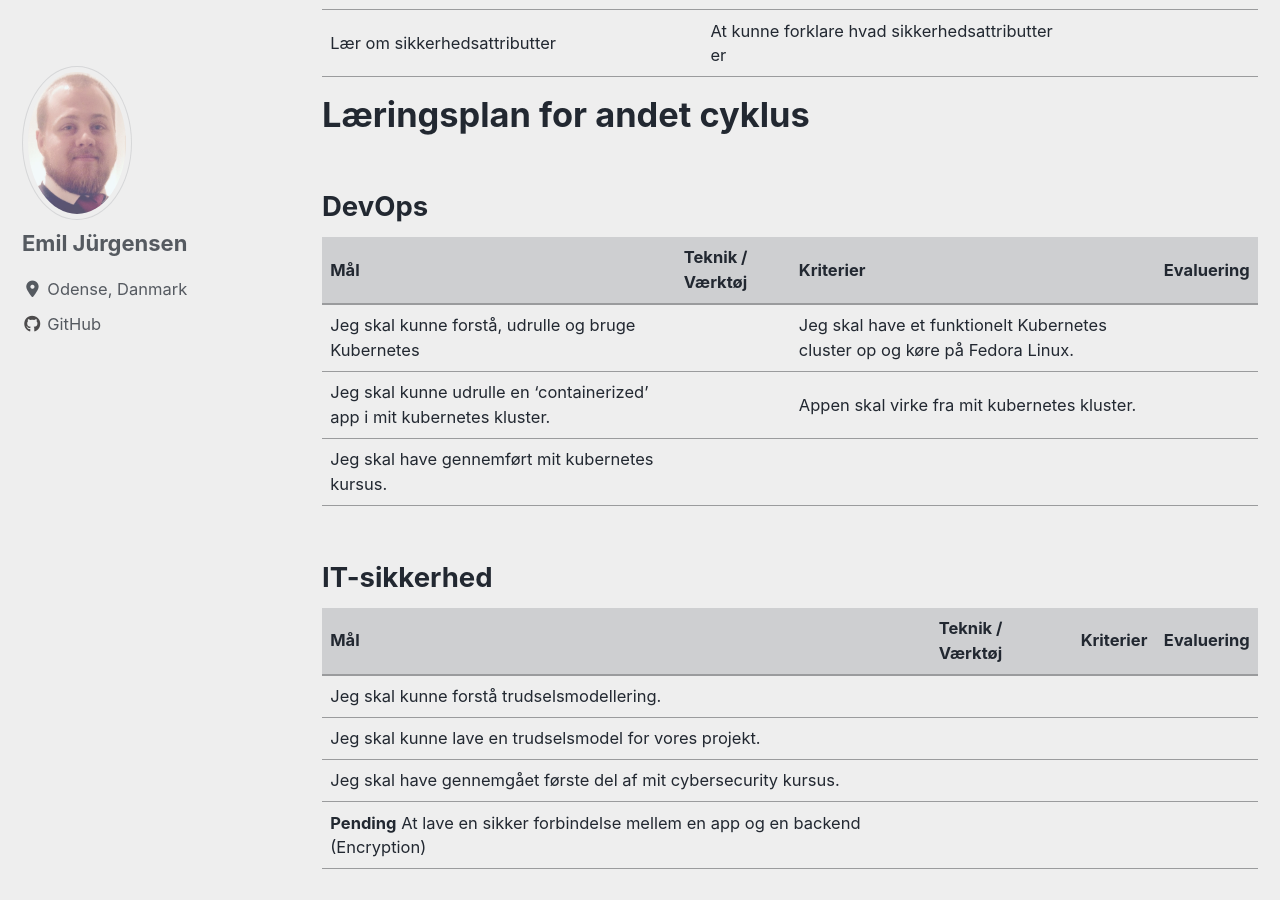
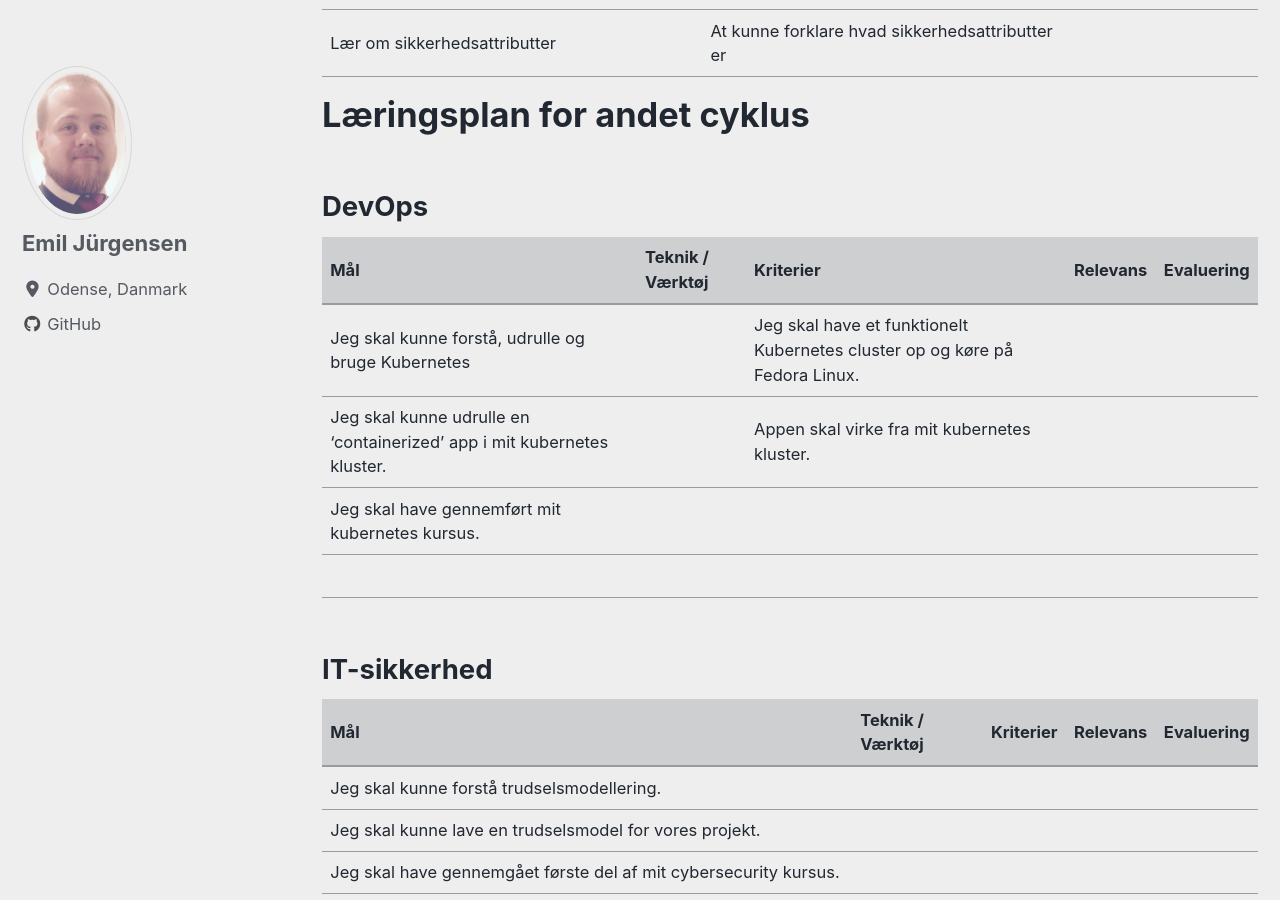
Before and after one commit to Emil428f/Portfolio, a Jekyll site: the page built from plan.md, in a window 1280 px wide and 900 px high, scrolled down 819 px. Built offline with Jekyll 4.4.1, drawn with Linux system fonts in a browser that asks for light colours; cached includes are drawn as plain includes; nearby versions of some CDN libraries.

Commit message:
Update plan.md

```diff
--- a/plan.md
+++ b/plan.md
@@ -17,11 +17,11 @@ author_profile: true
 <h2>IT-sikkerhed</h2>
 
 | Mål | Teknik / Værktøj | Kriterier | Relevans | Evaluering |
-|-------|--------|---------|---------|
-| Lær om hvordan man bedst vælger den bedste løsning for en trudsel |  | At kunne forklare hvordan man bedst tager den mest optimale beslutning vedrørende et systemssikkerhed. |
-| Lær om trudsels modellering  |  | At kunne forklare trudselsmodelering |
-| Lær om risiko vurdering |  | At kunne forklare risiko vurdering |
-| Lær om sikkerhedsattributter |  | At kunne forklare hvad sikkerhedsattributter er |
+|-------|--------|---------|---------|---------|
+| Lær om hvordan man bedst vælger den bedste løsning for en trudsel |  | At kunne forklare hvordan man bedst tager den mest optimale beslutning vedrørende et systemssikkerhed. |  |
+| Lær om trudsels modellering  |  | At kunne forklare trudselsmodelering |  |
+| Lær om risiko vurdering |  | At kunne forklare risiko vurdering |  |
+| Lær om sikkerhedsattributter |  | At kunne forklare hvad sikkerhedsattributter er |  |
 
 
 
@@ -29,19 +29,19 @@ author_profile: true
 
 <h2>DevOps</h2>
 
-| Mål | Teknik / Værktøj | Kriterier | Evaluering |
-|-------|--------|---------|---------|
-| Jeg skal kunne forstå, udrulle og bruge Kubernetes |  | Jeg skal have et funktionelt Kubernetes cluster op og køre på Fedora Linux. |
-| Jeg skal kunne udrulle en 'containerized' app i mit kubernetes kluster.  |  | Appen skal virke fra mit kubernetes kluster. |
-| Jeg skal have gennemført mit kubernetes kursus. |  |  |  |
-
+| Mål | Teknik / Værktøj | Kriterier | Relevans | Evaluering |
+|-------|--------|---------|---------|---------|
+| Jeg skal kunne forstå, udrulle og bruge Kubernetes |  | Jeg skal have et funktionelt Kubernetes cluster op og køre på Fedora Linux. |  |
+| Jeg skal kunne udrulle en 'containerized' app i mit kubernetes kluster.  |  | Appen skal virke fra mit kubernetes kluster. |  |
+| Jeg skal have gennemført mit kubernetes kursus. |  |  |  |  |
+|  |  |  |  |  |
 
 <h2>IT-sikkerhed</h2>
 
-| Mål | Teknik / Værktøj | Kriterier | Evaluering |
+| Mål | Teknik / Værktøj | Kriterier | Relevans | Evaluering |
 |-------|--------|---------|---------|
-| Jeg skal kunne forstå trudselsmodellering. |  |  |
-| Jeg skal kunne lave en trudselsmodel for vores projekt. |  |  |  |
-| Jeg skal have gennemgået første del af mit cybersecurity kursus. |  |  |  |
-| **Pending** At lave en sikker forbindelse mellem en app og en backend (Encryption) |  |  |
-|  |  |  |  |
+| Jeg skal kunne forstå trudselsmodellering. |  |  |  |
+| Jeg skal kunne lave en trudselsmodel for vores projekt. |  |  |  |  |
+| Jeg skal have gennemgået første del af mit cybersecurity kursus. |  |  |  |  |
+| **Pending** At lave en sikker forbindelse mellem en app og en backend (Encryption) |  |  |  |
+|  |  |  |  |  |
```
